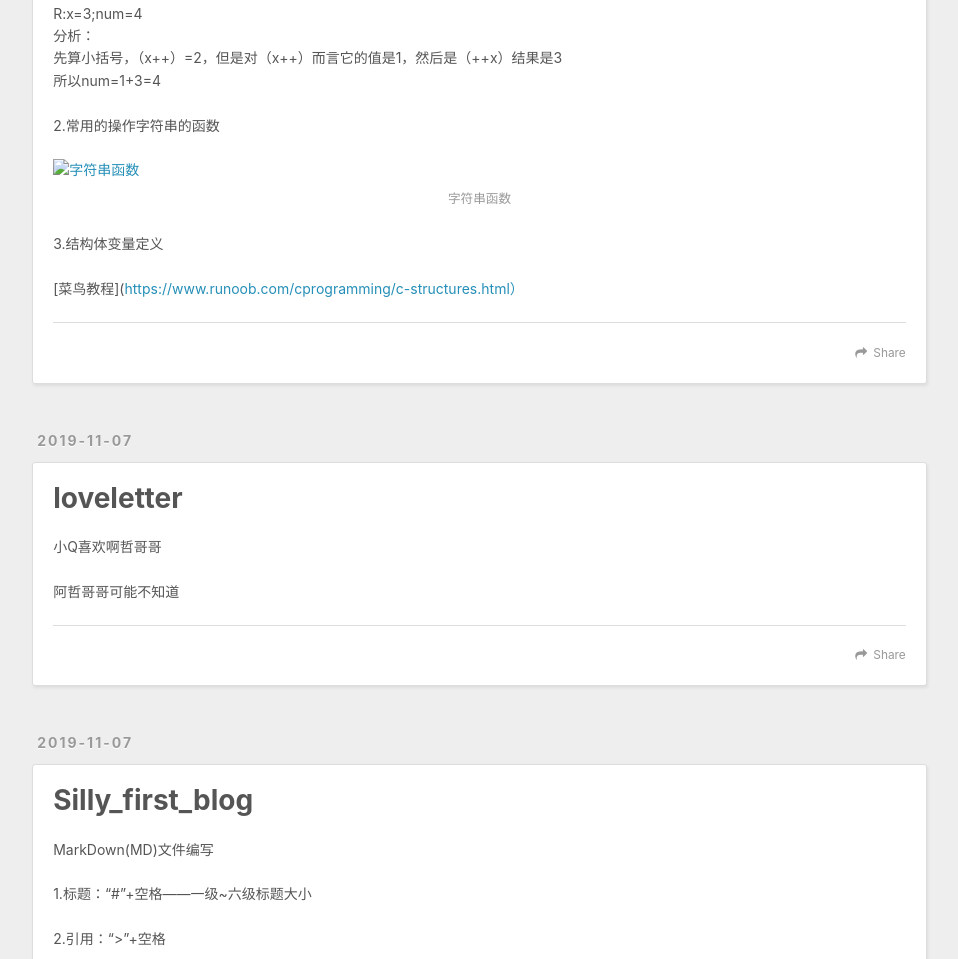
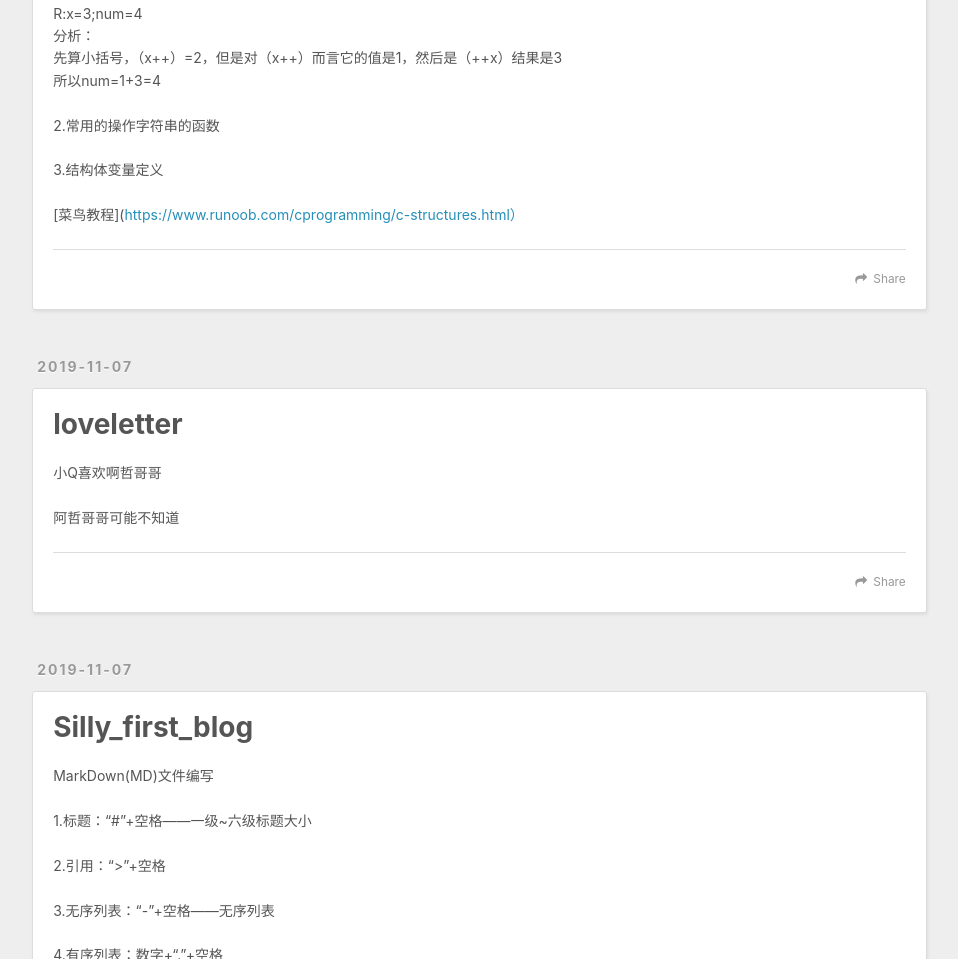
Before and after one commit to Silly1/Silly1.github.io, a plain HTML site: page index.html in a window 1280 px wide. Shown: the part 809-1768 px from the top of the page, without its empty margins (8-966 px from the left). Drawn offline with nearby package versions, Linux system fonts and the light colour scheme.

Commit message:
Site updated: 2019-11-08 13:09:42

```diff
--- a/index.html
+++ b/index.html
@@ -92,7 +92,12 @@
 <p>x=1;num=(x++)+(++x);</p>
 <p>R:x=3;num=4<br>分析：<br>先算小括号，（x++）=2，但是对（x++）而言它的值是1，然后是（++x）结果是3<br>所以num=1+3=4</p>
 <p>2.常用的操作字符串的函数</p>
-<p><img src="/.com//%5Cimages%5Cpasted-3.png%5C" alt="字符串函数"></p>
+
+
+
+
+
+
 <p>3.结构体变量定义</p>
 <p>[菜鸟教程](<a href="https://www.runoob.com/cprogramming/c-structures.html）" target="_blank" rel="noopener">https://www.runoob.com/cprogramming/c-structures.html）</a></p>
 
```
Also changed, not shown: 2019/11/07/interview-1/index.html (+7 -4 lines).
